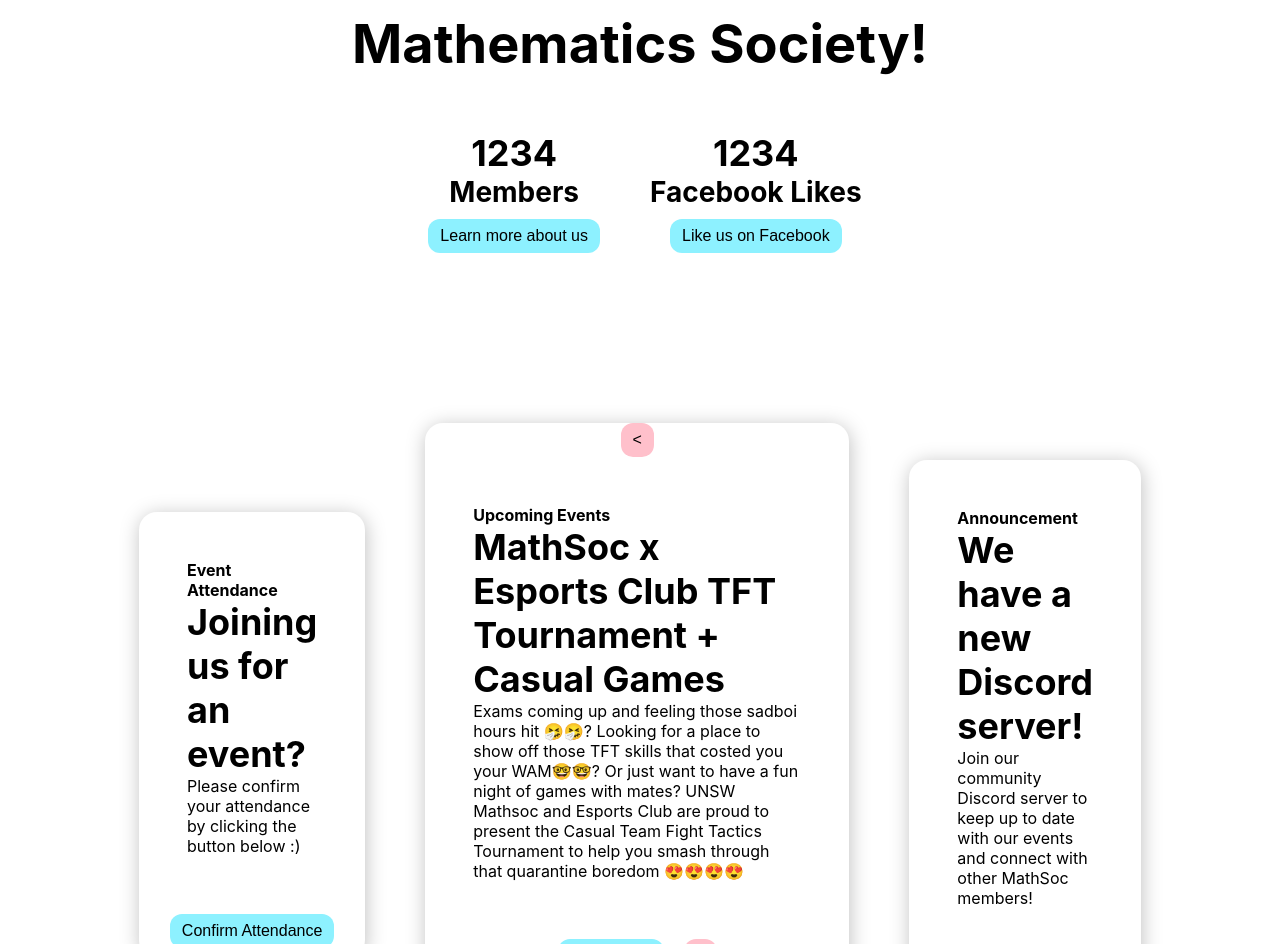
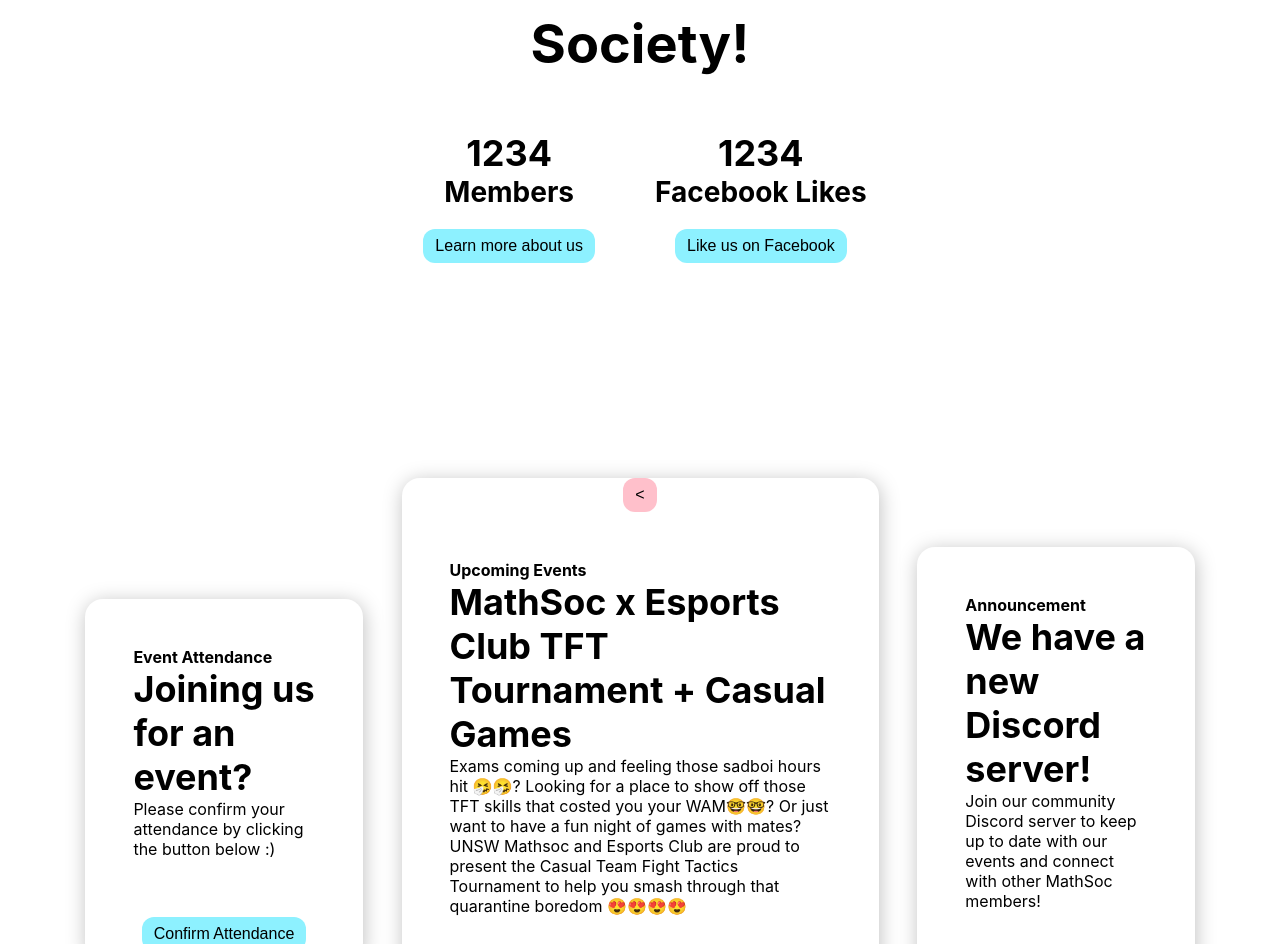
Before and after one commit to axieax/mathsoc-website, a React (Create React App) app: page / in a window 1280 px wide. Shown: the part 308-1252 px from the top of the page. Built offline with nearby package versions, Linux system fonts and the light colour scheme.

Commit message:
updated grid

```diff
--- a/src/components/Box.scss
+++ b/src/components/Box.scss
@@ -3,7 +3,6 @@
   display: relative;
   border-radius: 18px;
   box-shadow: 1px 3px 20px 0px rgba(0, 0, 0, 0.25);
-  margin: 5px 30px;
   .InfoBox {
     display: fixed;
     margin: 3rem 3rem;
--- a/src/components/Button.tsx
+++ b/src/components/Button.tsx
@@ -4,11 +4,12 @@
 interface ButtonProps {
     onClick?: any; // function
     children?: any;
+    style?: object;
 }
 
 function Button(props: ButtonProps) {
     return (
-        <button onClick={props.onClick}>
+        <button style={props.style} onClick={props.onClick}>
             {props.children}
         </button>
     )
--- a/src/pages/Home.scss
+++ b/src/pages/Home.scss
@@ -1,6 +1,6 @@
 .Hero {
   // position
-  margin: 50px 200px;
+  margin: 50px 00px;
   padding: 50px;
   // layout
   align-items: center;
@@ -12,16 +12,28 @@
   }
   .statbox {
     .HeroStat {
-      margin: 5px 20px;
+      margin: 5px 25px;
       display: inline-block;
-      vertical-align: middle;
+      h3 {
+        margin-bottom: 10px;
+      }
     }
   }
 }
 
+.EventsWrapper {
+  display: flex;
+  flex-direction: column;
+}
+
+
 .EventsBox {
-  margin: 100px 5%;
+  align-self: center;
+  margin: 100px 3%;
   display: grid;
-  grid-template-columns: 1fr 2fr 1fr;
+  grid-template-columns: minmax(0, 25%) minmax(0, 50%) minmax(0, 25%);
   align-items: center;
+  grid-column-gap: 3.5%;
+  max-width: 1400px;
+  // min-height: 500px;
 }
--- a/src/pages/Home.tsx
+++ b/src/pages/Home.tsx
@@ -65,17 +65,19 @@
         }]
 
         return (
-            <>
+            <div className="Home">
                 <Hero/>
+                <div className="EventsWrapper">
                     <div className="EventsBox">
                         <Banner info={leftBanner}/>
                         <Banner info={middleBanner}/>
                         <Banner info={rightBanner}/>
                     </div>
+                </div>
                 <p>Lorem ipsum dolor sit amet, consectetur adipiscing elit. Duis rhoncus, erat consectetur varius bibendum, dui leo imperdiet urna, a pellentesque nibh mi non felis. Class aptent taciti sociosqu ad litora torquent per conubia nostra, per inceptos himenaeos. Quisque euismod nisi et nisi ultrices, non elementum nisl iaculis. Pellentesque non pharetra orci, id suscipit nisl. Donec in est consectetur, sagittis est in, fermentum massa. Proin tristique scelerisque tincidunt. Phasellus ultrices ipsum consectetur, ultricies enim in, rutrum ligula. Praesent tincidunt, justo eu faucibus scelerisque, erat dui tincidunt lectus, vel commodo sem libero id turpis. Praesent at nisi vulputate purus tempus tristique.</p>
                 <p>Lorem ipsum dolor sit amet, consectetur adipiscing elit. Duis rhoncus, erat consectetur varius bibendum, dui leo imperdiet urna, a pellentesque nibh mi non felis. Class aptent taciti sociosqu ad litora torquent per conubia nostra, per inceptos himenaeos. Quisque euismod nisi et nisi ultrices, non elementum nisl iaculis. Pellentesque non pharetra orci, id suscipit nisl. Donec in est consectetur, sagittis est in, fermentum massa. Proin tristique scelerisque tincidunt. Phasellus ultrices ipsum consectetur, ultricies enim in, rutrum ligula. Praesent tincidunt, justo eu faucibus scelerisque, erat dui tincidunt lectus, vel commodo sem libero id turpis. Praesent at nisi vulputate purus tempus tristique.</p>
                 <p>Lorem ipsum dolor sit amet, consectetur adipiscing elit. Duis rhoncus, erat consectetur varius bibendum, dui leo imperdiet urna, a pellentesque nibh mi non felis. Class aptent taciti sociosqu ad litora torquent per conubia nostra, per inceptos himenaeos. Quisque euismod nisi et nisi ultrices, non elementum nisl iaculis. Pellentesque non pharetra orci, id suscipit nisl. Donec in est consectetur, sagittis est in, fermentum massa. Proin tristique scelerisque tincidunt. Phasellus ultrices ipsum consectetur, ultricies enim in, rutrum ligula. Praesent tincidunt, justo eu faucibus scelerisque, erat dui tincidunt lectus, vel commodo sem libero id turpis. Praesent at nisi vulputate purus tempus tristique.</p>
-            </>
+            </div>
         );
     }
 }
```
Lines whose indentation alone changed are shown as unchanged.
